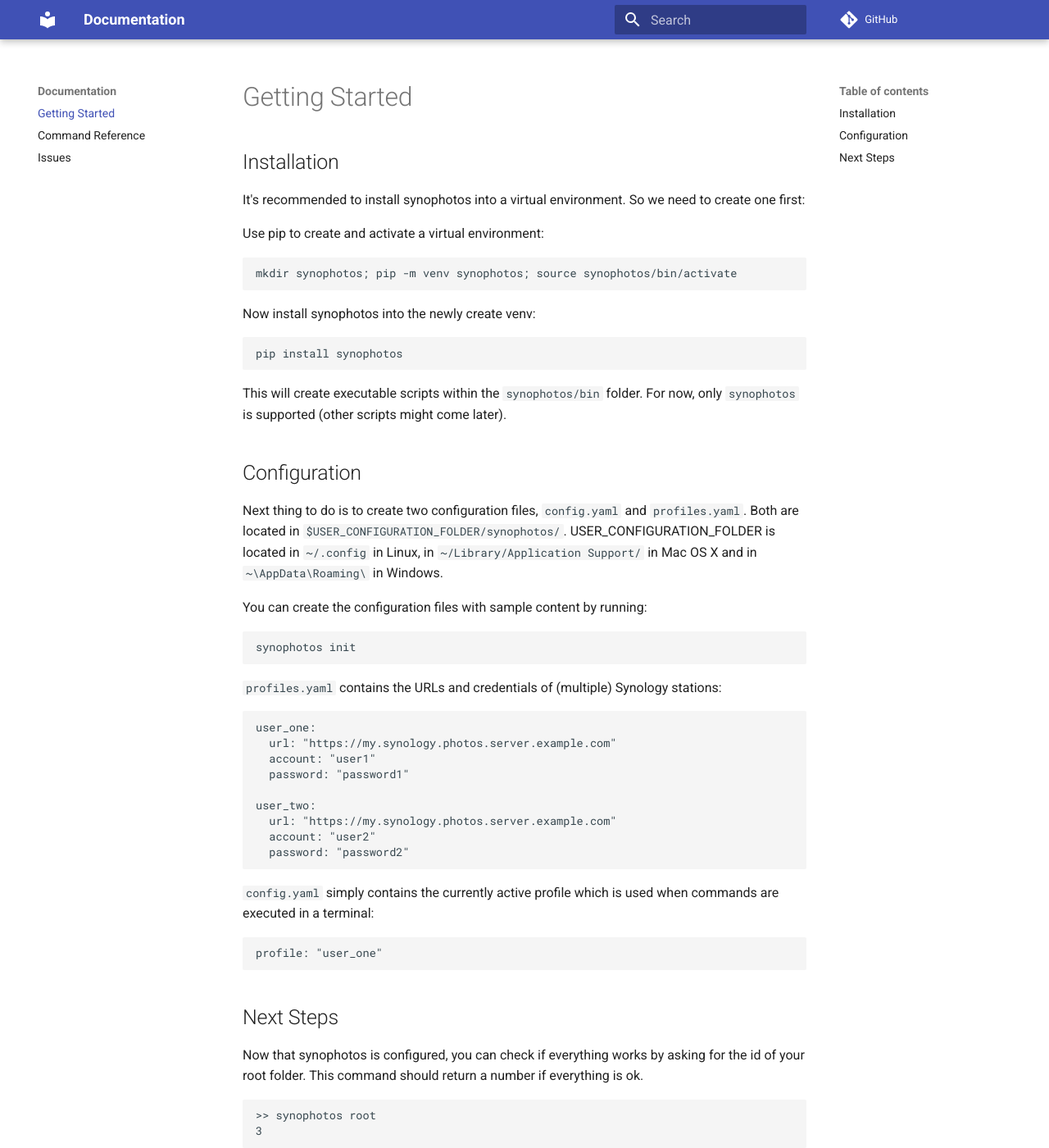
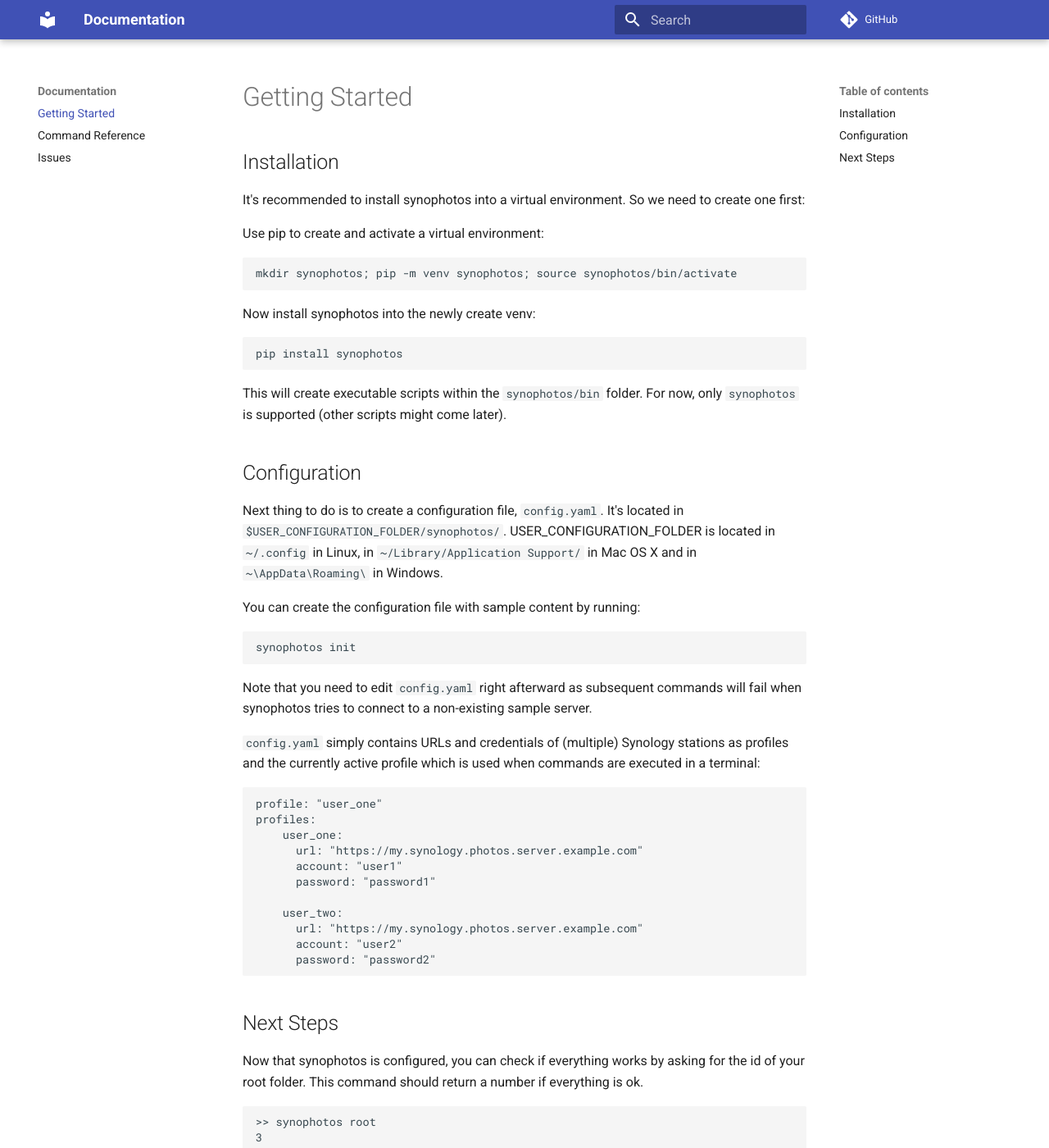
Before and after one commit to fortysix2ahead/synophotos, an MkDocs documentation site: the page built from docs/index.md, in a window 1280 px wide and 1400 px high. Shown: the whole window at 82% size. Built offline with MkDocs 1.6.1 and Material for MkDocs 9.7.7, drawn with Linux system fonts in a browser that asks for light colours; comment, search, counter and statistics services are not loaded.

Commit message:
Documentation update

````diff
--- a/docs/index.md
+++ b/docs/index.md
@@ -22,34 +22,34 @@
 
 ## Configuration
 
-Next thing to do is to create two configuration files, `config.yaml` and `profiles.yaml`. Both are located in
+Next thing to do is to create a configuration file, `config.yaml`. It's located in
 `$USER_CONFIGURATION_FOLDER/synophotos/`. USER_CONFIGURATION_FOLDER is located in `~/.config` in Linux,
 in `~/Library/Application Support/` in Mac OS X and in `~\AppData\Roaming\` in Windows.
 
-You can create the configuration files with sample content by running:
+You can create the configuration file with sample content by running:
 
 ```bash
 synophotos init
 ```
 
-`profiles.yaml` contains the URLs and credentials of (multiple) Synology stations:
+Note that you need to edit `config.yaml` right afterward as subsequent commands will fail when synophotos
+tries to connect to a non-existing sample server.
 
-```yaml
-user_one:
-  url: "https://my.synology.photos.server.example.com"
-  account: "user1"
-  password: "password1"
-
-user_two:
-  url: "https://my.synology.photos.server.example.com"
-  account: "user2"
-  password: "password2"
-```
-
-`config.yaml` simply contains the currently active profile which is used when commands are executed in a terminal:
+`config.yaml` simply contains URLs and credentials of (multiple) Synology stations as profiles
+and the currently active profile which is used when commands are executed in a terminal:
 
 ```yaml
 profile: "user_one"
+profiles:
+    user_one:
+      url: "https://my.synology.photos.server.example.com"
+      account: "user1"
+      password: "password1"
+
+    user_two:
+      url: "https://my.synology.photos.server.example.com"
+      account: "user2"
+      password: "password2"
 ```
 
 ## Next Steps
````
Also changed, not shown: README.md (+2 -2 lines).
